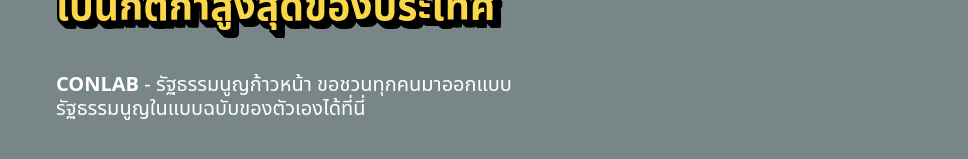
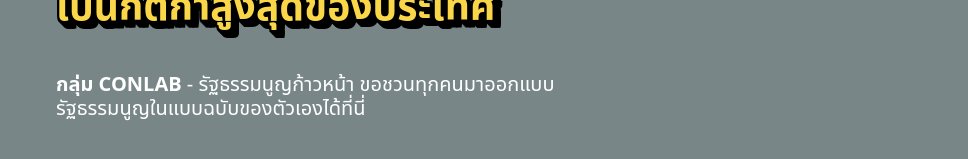
Before and after one commit to wevisdemo/conlab, a Next.js app: page / in a window 1280 px wide. Shown: the part 558-717 px from the top of the page, without its empty margins (312-1280 px from the left). Built offline with nearby package versions, Linux system fonts and the light colour scheme; no server answers.

Commit message:
Update main page typo

```diff
--- a/components/how-it-work.tsx
+++ b/components/how-it-work.tsx
@@ -23,7 +23,7 @@ const HowItWork: FunctionComponent<HowItWorkProps> = ({ className }) => (
     </HowItWorkItem>
     <HowItWorkItem orderNo={4} imageName="Paper-Plane.svg">
       อ่านสรุปข้อเสนอของคุณ และส่งให้
-      <strong> CONLAB - รัฐธรรมนูญก้าวหน้า </strong>
+      <strong> กลุ่ม CONLAB - รัฐธรรมนูญก้าวหน้า </strong>
       นำไปจัดทำเป็นข้อเสนอเพื่อร่าง &quot;รัฐธรรมนูญก้าวหน้า&quot; ต่อไป!
     </HowItWorkItem>
   </div>
--- a/pages/index.tsx
+++ b/pages/index.tsx
@@ -39,7 +39,7 @@ const Home: FunctionComponent = () => {
             <p className="text-yellow-400">เป็นกติกาสูงสุดของประเทศ</p>
           </h1>
           <div className="text-white">
-            <b>CONLAB</b> - รัฐธรรมนูญก้าวหน้า
+            <b>กลุ่ม CONLAB</b> - รัฐธรรมนูญก้าวหน้า
             ขอชวนทุกคนมาออกแบบรัฐธรรมนูญในแบบฉบับของตัวเองได้ที่นี่
           </div>
           <div className="space-y-3">
@@ -96,10 +96,11 @@ const Home: FunctionComponent = () => {
         </div>
         <div className="section bg-blue-300 p-4 space-y-8 py-12">
           <h2 className="text-headline-1 text-left w-full">
-            CONLAB - รัฐธรรมนูญก้าวหน้า คือใคร?
+            กลุ่ม CONLAB - รัฐธรรมนูญก้าวหน้า คือใคร?
           </h2>
           <p>
-            CONLAB - รัฐธรรมนูญก้าวหน้า คือ กลุ่มคนรุ่นใหม่จากหลากหลายวงการ
+            กลุ่ม CONLAB - รัฐธรรมนูญก้าวหน้า คือ
+            กลุ่มคนรุ่นใหม่จากหลากหลายวงการ
             ที่ต้องการผลักดันให้ประเทศไทยมีรัฐธรรมนูญที่ “ก้าวหน้า”
             เพื่อคุณภาพชีวิตที่ดีของประชาชน ก่อตั้งขึ้นในช่วงหลังการเลือกตั้งปี
             2562
```
